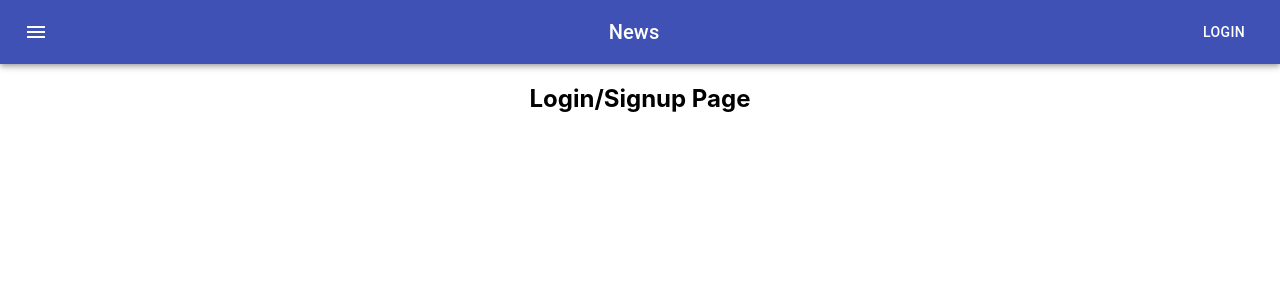
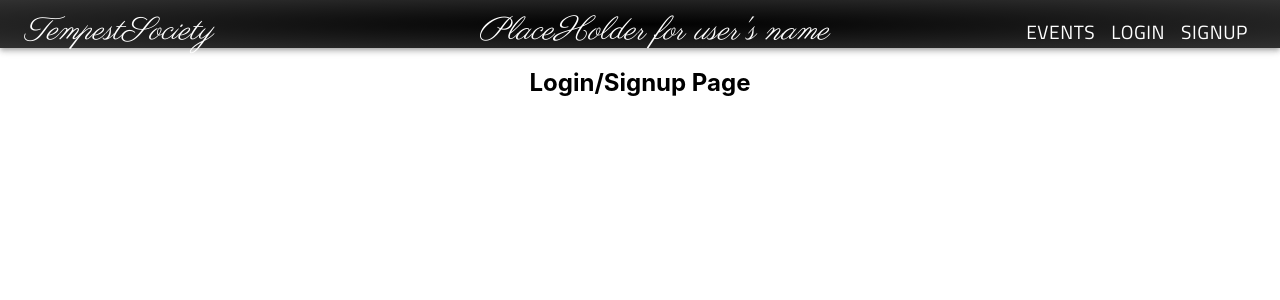
Before and after one commit to 200427-Revature-Training/team4_project2_client, a React (Create React App) app: page / in a window 1280 px wide. Shown: the top 300 px of the page. Built offline with nearby package versions, Linux system fonts and the light colour scheme.

Commit message:
Added all necessary buttons for navigation as well as implementing conditional renders for when the user is logged in or out.

```diff
--- /dev/null
+++ b/src/components/navbar.component.css
@@ -0,0 +1,21 @@
+@import url("https://fonts.googleapis.com/css2?family=Parisienne&display=swap");
+@import url("https://fonts.googleapis.com/css2?family=Titillium+Web&display=swap");
+#navbar-custom {
+  background: #010101;
+  background: -webkit-radial-gradient(center, #010101, #313131);
+  background: -moz-radial-gradient(center, #010101, #313131);
+  background: radial-gradient(ellipse at center, #010101, #313131);
+  height: 6vh;
+}
+
+#logo {
+  font-style: italic;
+  font-family: "Parisienne", cursive;
+  font-size: 2rem;
+  opacity: 1;
+}
+#nav-buttons {
+  color: white;
+  font-size: 1.2rem;
+  font-family: "Titillium Web", sans-serif;
+}
--- a/src/components/navbar.component.tsx
+++ b/src/components/navbar.component.tsx
@@ -1,12 +1,12 @@
-import React from 'react';
-import { createStyles, makeStyles, Theme } from '@material-ui/core/styles';
-import AppBar from '@material-ui/core/AppBar';
-import Toolbar from '@material-ui/core/Toolbar';
-import Typography from '@material-ui/core/Typography';
-import Button from '@material-ui/core/Button';
-import IconButton from '@material-ui/core/IconButton';
-import MenuIcon from '@material-ui/icons/Menu';
-
+import React, { useState } from "react";
+import { createStyles, makeStyles, Theme } from "@material-ui/core/styles";
+import AppBar from "@material-ui/core/AppBar";
+import Toolbar from "@material-ui/core/Toolbar";
+import Typography from "@material-ui/core/Typography";
+import Button from "@material-ui/core/Button";
+import IconButton from "@material-ui/core/IconButton";
+import MenuIcon from "@material-ui/icons/Menu";
+import "./navbar.component.css";
 
 const useStyles = makeStyles((theme: Theme) =>
   createStyles({
@@ -14,28 +14,60 @@ const useStyles = makeStyles((theme: Theme) =>
       flexGrow: 1,
     },
     menuButton: {
-            marginRight: theme.spacing(2),
+      marginRight: theme.spacing(8),
     },
     title: {
       flexGrow: 1,
     },
-    }),
+  })
 );
 
 export const NavBarComponent: React.FC = () => {
   const classes = useStyles();
+  const isLoggedIn = false;
+  const [user, setUser] = useState("");
 
   return (
-        <AppBar position="static">
+    <div>
+      <AppBar position="static" id="navbar-custom">
         <Toolbar>
-                <IconButton edge="start" className={classes.menuButton} color="inherit" aria-label="menu">
-                    <MenuIcon />
+          <IconButton
+            edge="start"
+            className={classes.menuButton}
+            color="inherit"
+          >
+            <Typography variant="h6" className={classes.title} id="logo">
+              TempestSociety
+            </Typography>
           </IconButton>
-                <Typography variant="h6" className={classes.title}>
-                    News
+          <Typography variant="h6" className={classes.title} id="logo">
+            {user != "" ? `Welcome ${user}` : "PlaceHolder for user's name"}
           </Typography>
-                <Button color="inherit">Login</Button>
+          <Button color="inherit" id="nav-buttons">
+            Events
+          </Button>
+          {!isLoggedIn && (
+            <div>
+              <Button color="inherit" id="nav-buttons">
+                Login
+              </Button>
+              <Button color="inherit" id="nav-buttons">
+                SignUp
+              </Button>
+            </div>
+          )}
+          {isLoggedIn && (
+            <div>
+              <Button color="inherit" id="nav-buttons">
+                My Events
+              </Button>
+              <Button color="inherit" id="nav-buttons">
+                Join Event
+              </Button>
+            </div>
+          )}
         </Toolbar>
       </AppBar>
-    )
-}
+    </div>
+  );
+};
```
Also changed, not shown: src/components/main.component.tsx (+14 -13 lines), 1 other file (tests, documents, lock files or other folders). Lines whose indentation alone changed are shown as unchanged.
